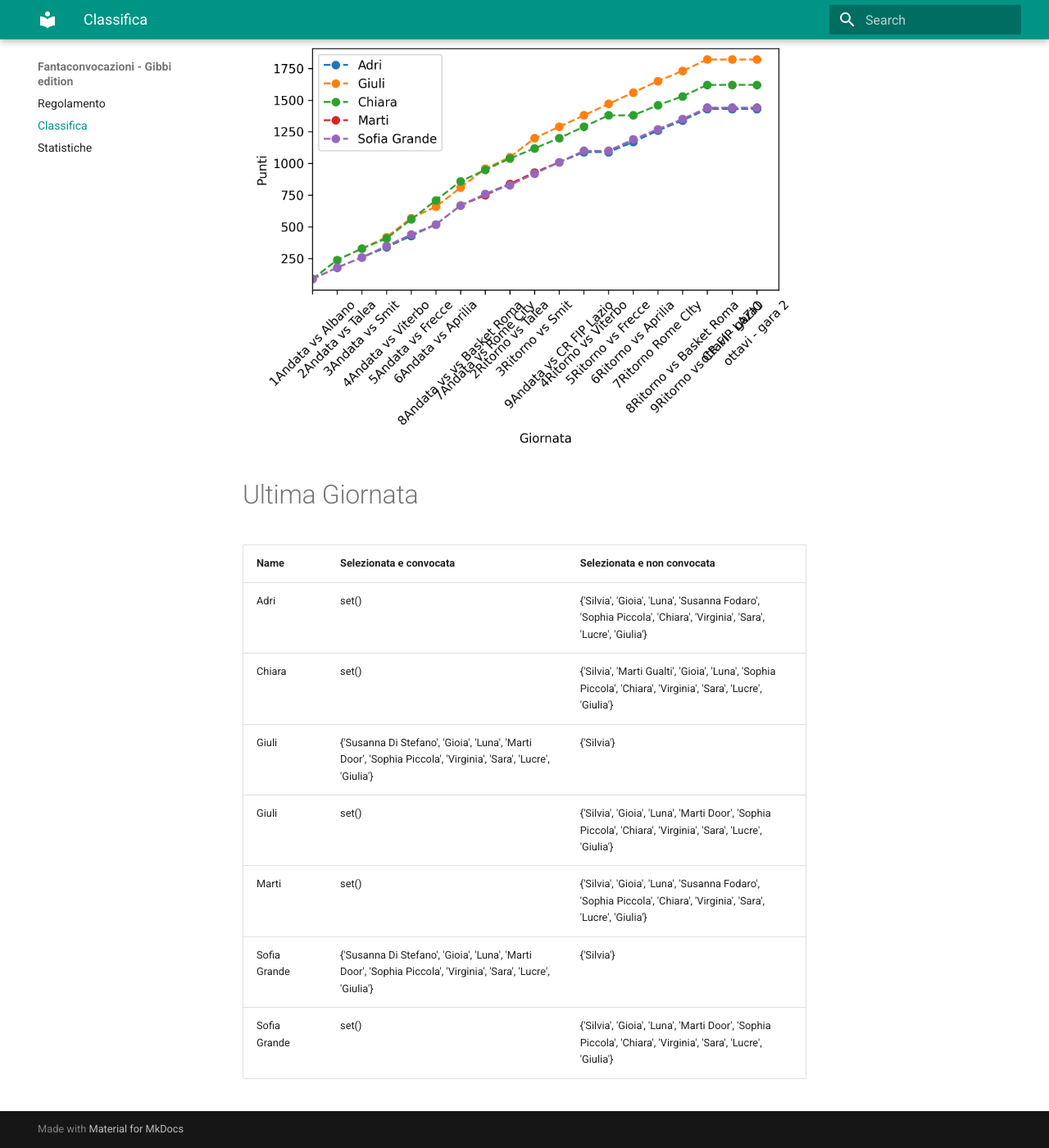
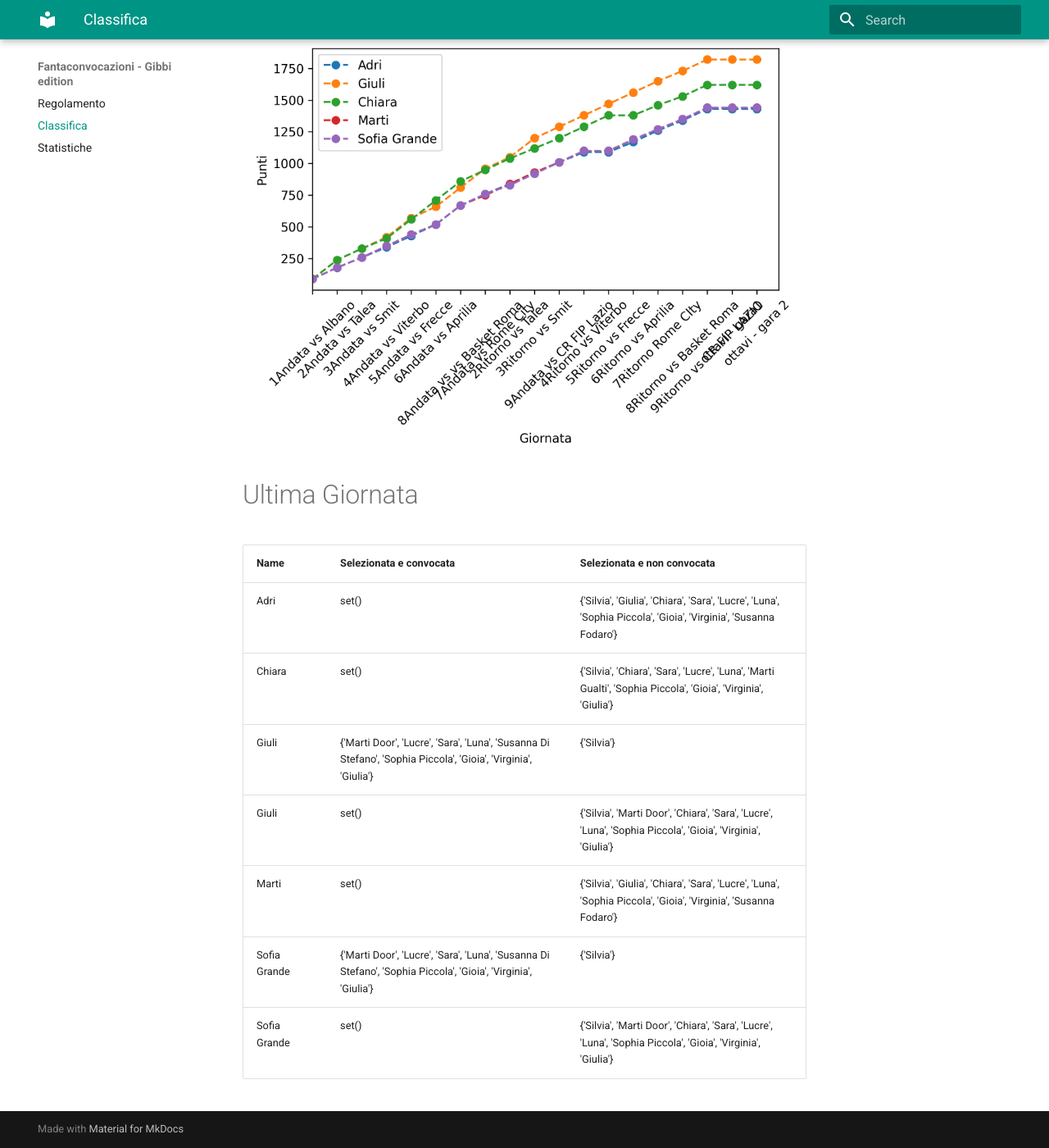
Before and after one commit to martinig94/fantagibbi, an MkDocs documentation site: the page built from docs/Classifica.md, in a window 1280 px wide and 1400 px high, scrolled down 565 px. Shown: the whole window at 82% size. Built offline with MkDocs 1.6.1 and Material for MkDocs 9.7.7, drawn with Linux system fonts in a browser that asks for light colours.

Commit message:
Auto-update from main.py

```diff
--- a/docs/Classifica.md
+++ b/docs/Classifica.md
@@ -18,11 +18,11 @@
 <!-- START_TABLE CORRECT -->
 | Name         | Selezionata e convocata                                                                                        | Selezionata e non convocata                                                                                      |
 |:-------------|:---------------------------------------------------------------------------------------------------------------|:-----------------------------------------------------------------------------------------------------------------|
-| Adri         | set()                                                                                                          | {'Silvia', 'Gioia', 'Luna', 'Susanna Fodaro', 'Sophia Piccola', 'Chiara', 'Virginia', 'Sara', 'Lucre', 'Giulia'} |
-| Chiara       | set()                                                                                                          | {'Silvia', 'Marti Gualti', 'Gioia', 'Luna', 'Sophia Piccola', 'Chiara', 'Virginia', 'Sara', 'Lucre', 'Giulia'}   |
-| Giuli        | {'Susanna Di Stefano', 'Gioia', 'Luna', 'Marti Door', 'Sophia Piccola', 'Virginia', 'Sara', 'Lucre', 'Giulia'} | {'Silvia'}                                                                                                       |
-| Giuli        | set()                                                                                                          | {'Silvia', 'Gioia', 'Luna', 'Marti Door', 'Sophia Piccola', 'Chiara', 'Virginia', 'Sara', 'Lucre', 'Giulia'}     |
-| Marti        | set()                                                                                                          | {'Silvia', 'Gioia', 'Luna', 'Susanna Fodaro', 'Sophia Piccola', 'Chiara', 'Virginia', 'Sara', 'Lucre', 'Giulia'} |
-| Sofia Grande | {'Susanna Di Stefano', 'Gioia', 'Luna', 'Marti Door', 'Sophia Piccola', 'Virginia', 'Sara', 'Lucre', 'Giulia'} | {'Silvia'}                                                                                                       |
-| Sofia Grande | set()                                                                                                          | {'Silvia', 'Gioia', 'Luna', 'Marti Door', 'Sophia Piccola', 'Chiara', 'Virginia', 'Sara', 'Lucre', 'Giulia'}     |
+| Adri         | set()                                                                                                          | {'Silvia', 'Giulia', 'Chiara', 'Sara', 'Lucre', 'Luna', 'Sophia Piccola', 'Gioia', 'Virginia', 'Susanna Fodaro'} |
+| Chiara       | set()                                                                                                          | {'Silvia', 'Chiara', 'Sara', 'Lucre', 'Luna', 'Marti Gualti', 'Sophia Piccola', 'Gioia', 'Virginia', 'Giulia'}   |
+| Giuli        | {'Marti Door', 'Lucre', 'Sara', 'Luna', 'Susanna Di Stefano', 'Sophia Piccola', 'Gioia', 'Virginia', 'Giulia'} | {'Silvia'}                                                                                                       |
+| Giuli        | set()                                                                                                          | {'Silvia', 'Marti Door', 'Chiara', 'Sara', 'Lucre', 'Luna', 'Sophia Piccola', 'Gioia', 'Virginia', 'Giulia'}     |
+| Marti        | set()                                                                                                          | {'Silvia', 'Giulia', 'Chiara', 'Sara', 'Lucre', 'Luna', 'Sophia Piccola', 'Gioia', 'Virginia', 'Susanna Fodaro'} |
+| Sofia Grande | {'Marti Door', 'Lucre', 'Sara', 'Luna', 'Susanna Di Stefano', 'Sophia Piccola', 'Gioia', 'Virginia', 'Giulia'} | {'Silvia'}                                                                                                       |
+| Sofia Grande | set()                                                                                                          | {'Silvia', 'Marti Door', 'Chiara', 'Sara', 'Lucre', 'Luna', 'Sophia Piccola', 'Gioia', 'Virginia', 'Giulia'}     |
 <!-- END_TABLE CORRECT -->
```
